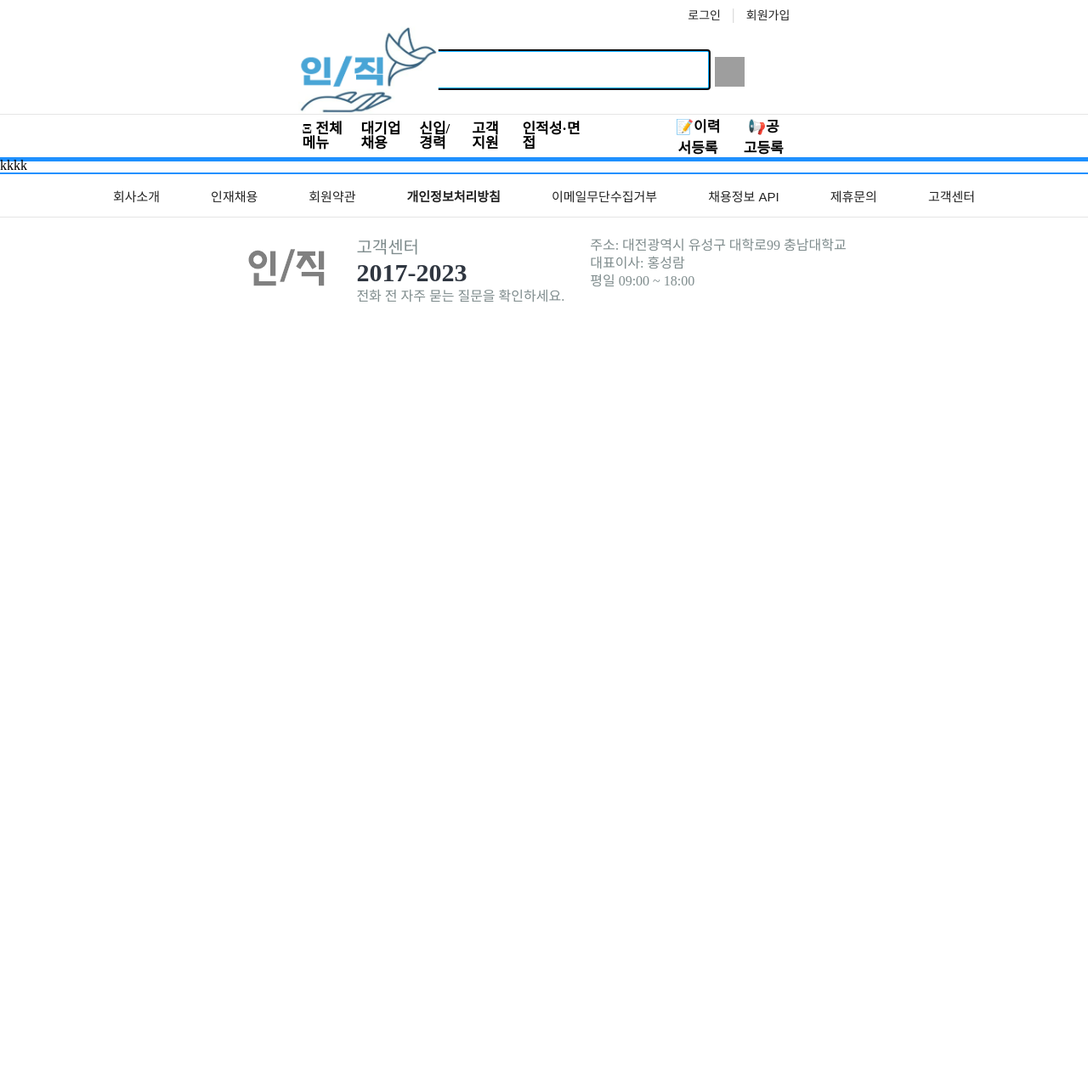
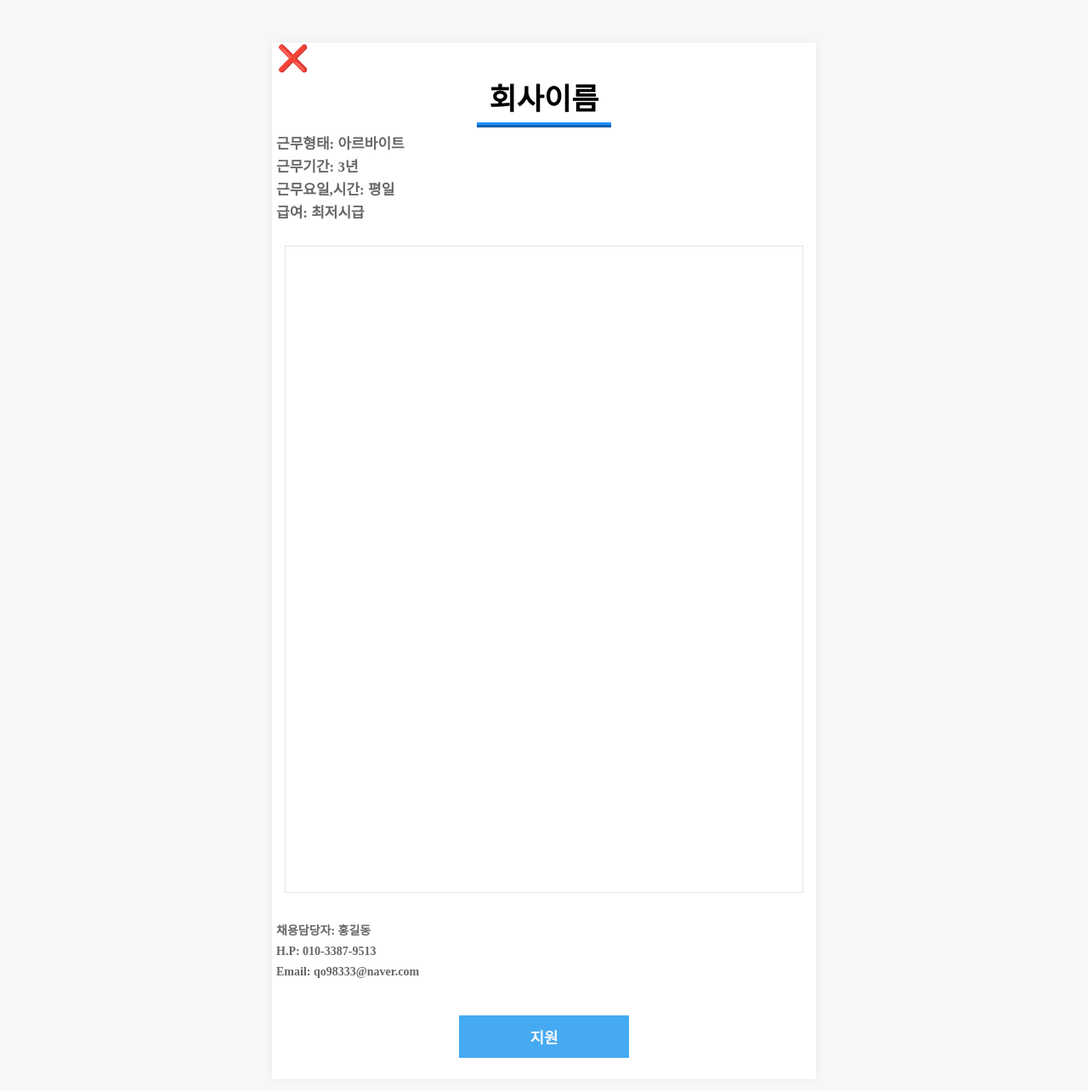
Before and after one commit to chopinballadeno4/in_jik, a React (Create React App) app: page /3M/22 in a window 1280 px wide. Shown: the top 1284 px of the page at 85% size. Before the commit the page ends 800 px from the top, so only its background shows below. Built offline with nearby package versions, Linux system fonts and the light colour scheme; grey boxes are pictures that could not be loaded.

Commit message:
PostInfo

```diff
--- a/src/Components/MainHeader.tsx
+++ b/src/Components/MainHeader.tsx
@@ -63,8 +63,10 @@ const HeaderSearchinput = styled.div`
     //justify-content: space-between;
     width: 46vw;
     height: 104px;
-    button {
-        position: absolute;
+`;
+
+const HeaderSearchinputButton = styled.button`
+    position: absolute;
         margin-left: 0;
         padding: 0;
         background-color: transparent;
@@ -73,39 +75,43 @@ const HeaderSearchinput = styled.div`
             cursor: pointer;
             opacity: 0.5;
         }
-        img {
-            margin-left: 0px;
-            width: 170px;
-            height: 104px;
-        }
+`;
+
+const HeaderSearchinputImg = styled.img`
+    margin-left: 0px;
+    width: 170px;
+    height: 104px;
+
+`;
+
+const HeaderSearchinputBox = styled.div`
+    display: flex;
+    margin: 0 auto;
+    width: 422px;
+    height: 40px;
+    border: 3px solid #00a8ff;
+    input {
+            width: 88%;
+            border: 0;
+            &:focus {
+                outline: none;
+            }
     }
 `;
 
-const HeaderSearchinputBox = styled.form`
-    display: flex;
-    align-items: center;
-    justify-content: center;
-    margin: 0 auto;
+const HeaderSearchinputBoxButton = styled.button`
+        border: 0;
+        width: 10%;
+        background-color: transparent;
+`;
 
-    input {
-        &:first-child {
-            width: 422px;
-            height: 40px;
-            border: 3px solid #00a8ff;
-        }
-        &:last-child {
-            margin-left: 5px;
-            margin-top: 5px;
-            background: transparent;
-            background-image: url("img/searchicon.png");
-            background-size: 100% 100%;
-            width: 35px; height: 35px;
-            border: 0;
-            &:hover{ cursor: pointer }
+const HeaderSearchinputBoxImg = styled.img`
+    width: 100%;
+    height: 100%;
+    object-fit: scale-down;
+`;
 
-        }
-    }
-`;
+
 
 const HeaderMenu = styled.div`
     border-top: thin solid #e5e5e5;
@@ -208,13 +214,14 @@ function MainHeader() {
                     </HeaderSearchUserSign>
                 </HeaderSearchUser>
                 <HeaderSearchinput>
-                        <button onClick={reload}>
-                            <img src={require("../img/injiklogo.png")} alt="로고"></img>
-                        </button>
+                        <HeaderSearchinputButton onClick={reload}>
+                            <HeaderSearchinputImg src={require("../img/injiklogo.png")} alt="로고"></HeaderSearchinputImg>
+                        </HeaderSearchinputButton>
                         <HeaderSearchinputBox>
                             <input type="text" placeholder="검색어" onChange={inputChange} autoFocus/>
-                            {/* <input type="image" src="img/searchicon.png" name="Submit" value="Submit" alt="버튼이미지"/> */}
-                            <input type="submit" value=""/>
+                            <HeaderSearchinputBoxButton>
+                                <HeaderSearchinputBoxImg src={require("../img/searchicon.png")} alt="버튼이미지"/>
+                            </HeaderSearchinputBoxButton>
                         </HeaderSearchinputBox>
                 </HeaderSearchinput>
             </HeaderSearch>
--- a/src/Routes/DrawPost.tsx
+++ b/src/Routes/DrawPost.tsx
@@ -24,6 +24,7 @@ const Mainbg = styled.div`
     height: 100%;
     border: 1px solid #eee;
     background-color: ${(props) => props.theme.mainbgcolor};
+    box-shadow: 0 0 8px rgb(0 0 0 / 6%);
 `;
 
 const Main = styled.div`
--- a/src/Routes/DrawResume.tsx
+++ b/src/Routes/DrawResume.tsx
@@ -19,6 +19,7 @@ const Mainbg = styled.div`
     height: 100%;
     border: 1px solid #eee;
     background-color: ${(props) => props.theme.mainbgcolor};
+    box-shadow: 0 0 8px rgb(0 0 0 / 6%);
 `;
 
 const Main = styled.main`
--- a/src/Routes/PostInfo.tsx
+++ b/src/Routes/PostInfo.tsx
@@ -1,16 +1,166 @@
 import React from "react";
 import styled from "styled-components";
-import MainHeader from "../Components/MainHeader";
-import MainFooter from "../Components/MainFooter";
 
+const Entire = styled.div`
+    display: flex;
+    justify-content: center;
+    align-items: center;
+    width: 100%;
+    min-height: 1000px;
+    background-color: ${(props) => props.theme.subbgcolor};
+`;
+
+const Main = styled.div`
+    width: 50%;
+    box-shadow: 0 0 8px rgb(0 0 0 / 6%);
+    background-color: ${(props) => props.theme.mainbgcolor};
+    margin: 50px auto;
+
+`;
+
+const MainBack = styled.section`
+    height: 50px;
+`;
+
+const MainBackButton = styled.button`
+    background-color: transparent ;
+    border: 0;
+    font-size: 30px;
+    font-weight: bold;
+    &:hover {
+        cursor: pointer;
+    }
+`;
+
+const MainHeader = styled.header`
+    display: flex;
+    justify-content: center;
+    height: 50px;
+`;
+
+const MainHeaderName = styled.span`
+    padding: 0 15px;
+    font-size: 35px;
+    font-weight: bold;
+    border-bottom: 6px ridge ${(props) => props.theme.bordercolor};
+`;
+
+const MainCondition = styled.nav`
+    display: flex;
+    flex-direction: column;
+    justify-content: center;
+    height: 120px;
+`;
+
+const MainConditionUl = styled.ul``;
+
+const MainConditionLi = styled.li`
+    font-size: 17px;
+    font-weight: 600;
+    margin: 10px 5px;
+    color: #666666;
+`;
+
+const MainStoryArea = styled.main`
+    display: flex;
+    align-items: center;
+    justify-content: center;
+    height: 800px;
+`;
+
+const MainStoryStory = styled.article`
+    width: 95%;
+    height: 95%;
+    border: 1px solid ${(props) => props.theme.grayborder};
+
+`;
+
+const MainEmplorerInfo = styled.nav`
+    height: 100px;
+    display: flex;
+    flex-direction: column;
+    justify-content: center;
+`;
+
+const MainEmplorerInfoUl = styled.ul`
+`;
+
+
+const MainBottom = styled.footer`
+    display: flex;
+    justify-content: center;
+    align-items: center;
+    height: 100px;
+
+`;
+
+const MainEmplorerInfoLi = styled(MainConditionLi)`
+    font-size:14px;
+`;
+
+const MainBottomButton = styled.button`
+    width: 200px;
+    height: 50px;
+    background-color: #45aaf2;
+    border: 0;
+    font-size: 18px;
+    color: #f5f6fa;
+    font-weight: bold;z
+`;
 
 function PostInfo() {
     return (
-        <>
-        <MainHeader/>
-        <h1>kkkk</h1>
-        <MainFooter/>
-        </>
+        <Entire>
+            <Main>
+                <MainBack>
+                    <MainBackButton>❌</MainBackButton>
+                </MainBack>
+                <MainHeader>
+                    <MainHeaderName>
+                        회사이름
+                    </MainHeaderName>
+                </MainHeader>
+                <MainCondition>
+                    <MainConditionUl>
+                        <MainConditionLi>
+                            근무형태: 아르바이트
+                        </MainConditionLi>
+                        <MainConditionLi>
+                            근무기간: 3년
+                        </MainConditionLi>
+                        <MainConditionLi>
+                            근무요일,시간: 평일
+                        </MainConditionLi>
+                        <MainConditionLi>
+                            급여: 최저시급
+                        </MainConditionLi>
+                    </MainConditionUl>
+                </MainCondition>
+                <MainStoryArea>
+                    <MainStoryStory>
+
+                    </MainStoryStory>
+                </MainStoryArea>
+                <MainEmplorerInfo>
+                    <MainEmplorerInfoUl>
+                        <MainEmplorerInfoLi>
+                            채용담당자: 홍길동
+                        </MainEmplorerInfoLi>
+                        <MainEmplorerInfoLi>
+                            H.P: 010-3387-9513
+                        </MainEmplorerInfoLi>
+                        <MainEmplorerInfoLi>
+                            Email: qo98333@naver.com
+                        </MainEmplorerInfoLi>
+                    </MainEmplorerInfoUl>
+                </MainEmplorerInfo>
+                <MainBottom>
+                    <MainBottomButton>
+                        지원
+                    </MainBottomButton>
+                </MainBottom>
+            </Main>
+        </Entire>
     );
 }
 
--- a/src/styled.d.ts
+++ b/src/styled.d.ts
@@ -9,5 +9,6 @@ declare module 'styled-components' {
         hovertextcolor: string,
         bordercolor: string,
         mainboxborder: string,
+        grayborder: string,
     }
 }
--- a/src/theme.ts
+++ b/src/theme.ts
@@ -9,4 +9,5 @@ export const theme: DefaultTheme = {
     hovertextcolor: "#0984e3",
     bordercolor: "#1e90ff",
     mainboxborder: "#ebebeb",
+    grayborder: "#e3e3e3",
 };
```
Also changed, not shown: src/Routes/SearchInfo.tsx (added, +50 -0 lines).
